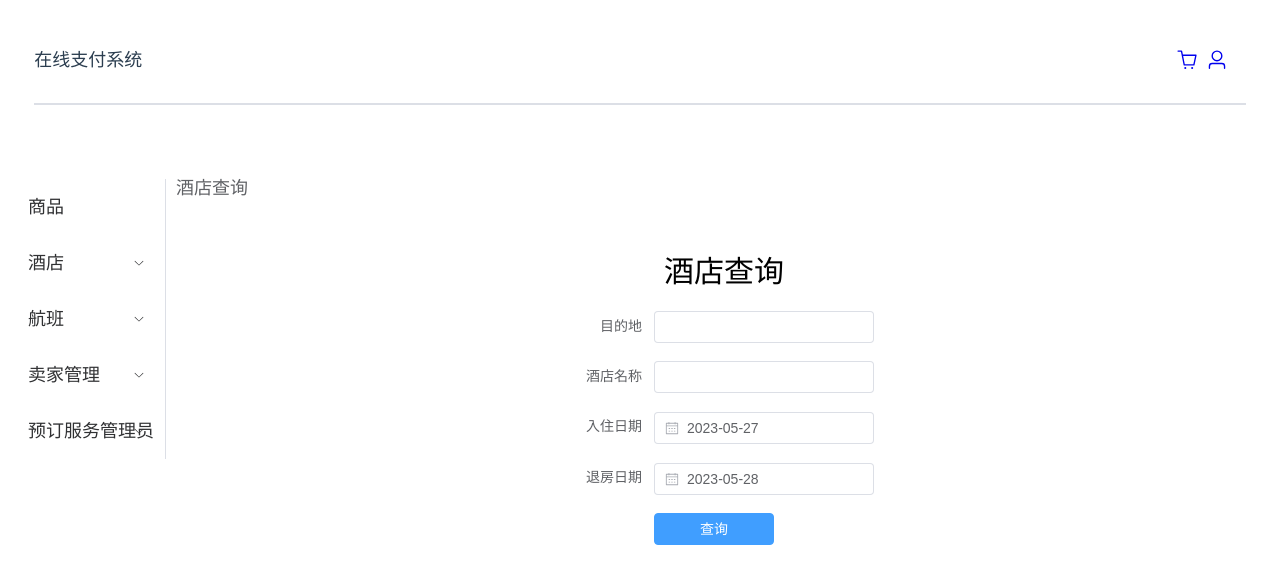
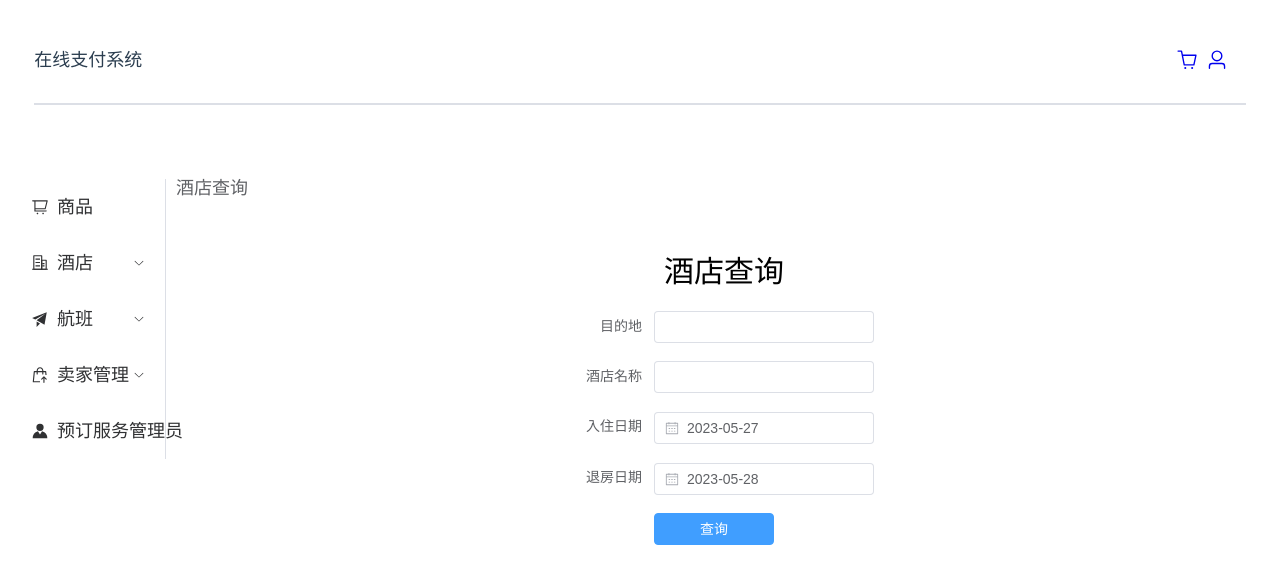
Before and after one commit to zju-lhmd/online_book, a Vue app in the folder frontend/: page /component/hotel_search in a window 1280 px wide. Shown: the top 584 px of the page. Built offline with nearby package versions, Linux system fonts and the light colour scheme.

Commit message:
update ui

```diff
--- a/frontend/src/views/market_view.vue
+++ b/frontend/src/views/market_view.vue
@@ -25,11 +25,13 @@ R<template>
                 <el-menu style="text-align: left;" default-active="this.$routher.path" router="true">
 
                     <el-menu-item class="left_item" index="/component/market">
+                        <el-icon><ShoppingTrolley /></el-icon>
                         商品
                     </el-menu-item>
 
                     <el-sub-menu index="2">
                         <template #title>
+                            <el-icon><OfficeBuilding /></el-icon>
                             <span class="left_item">酒店</span>
                         </template>
                         <el-menu-item-group>
@@ -40,6 +42,7 @@ R<template>
 
                     <el-sub-menu index="3">
                         <template #title>
+                            <el-icon><Promotion /></el-icon>
                             <span class="left_item">航班</span>
                         </template>
                         <el-menu-item-group>
@@ -50,6 +53,7 @@ R<template>
 
                     <el-sub-menu index="4">
                         <template #title>
+                            <el-icon><Sell /></el-icon>
                             <span class="left_item">卖家管理</span>
                         </template>
                         <el-menu-item-group>
@@ -60,6 +64,7 @@ R<template>
 
                     <el-sub-menu index="5">
                         <template #title>
+                            <el-icon><Avatar /></el-icon>
                             <span class="left_item">预订服务管理员</span>
                         </template>
 
```
